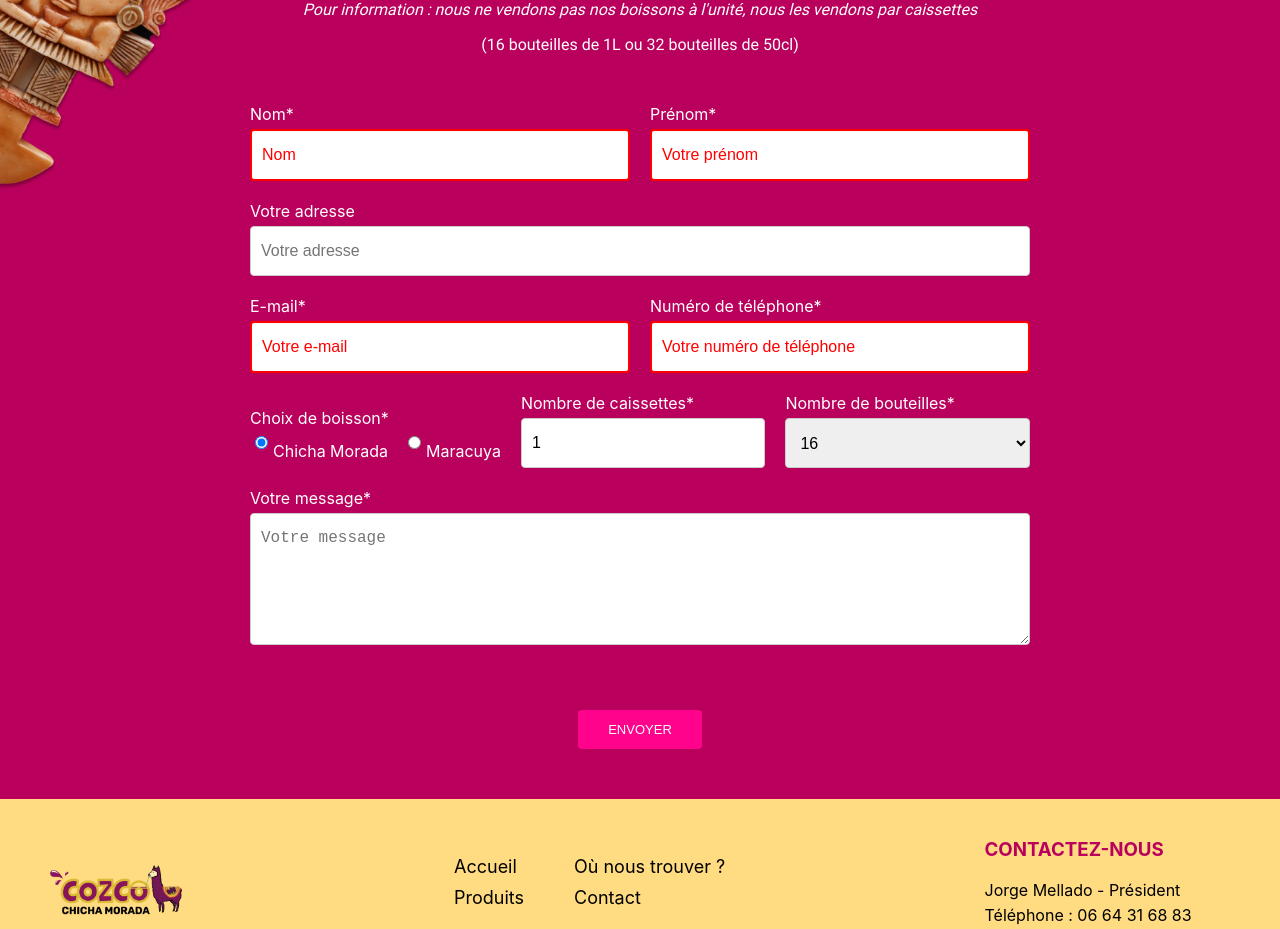
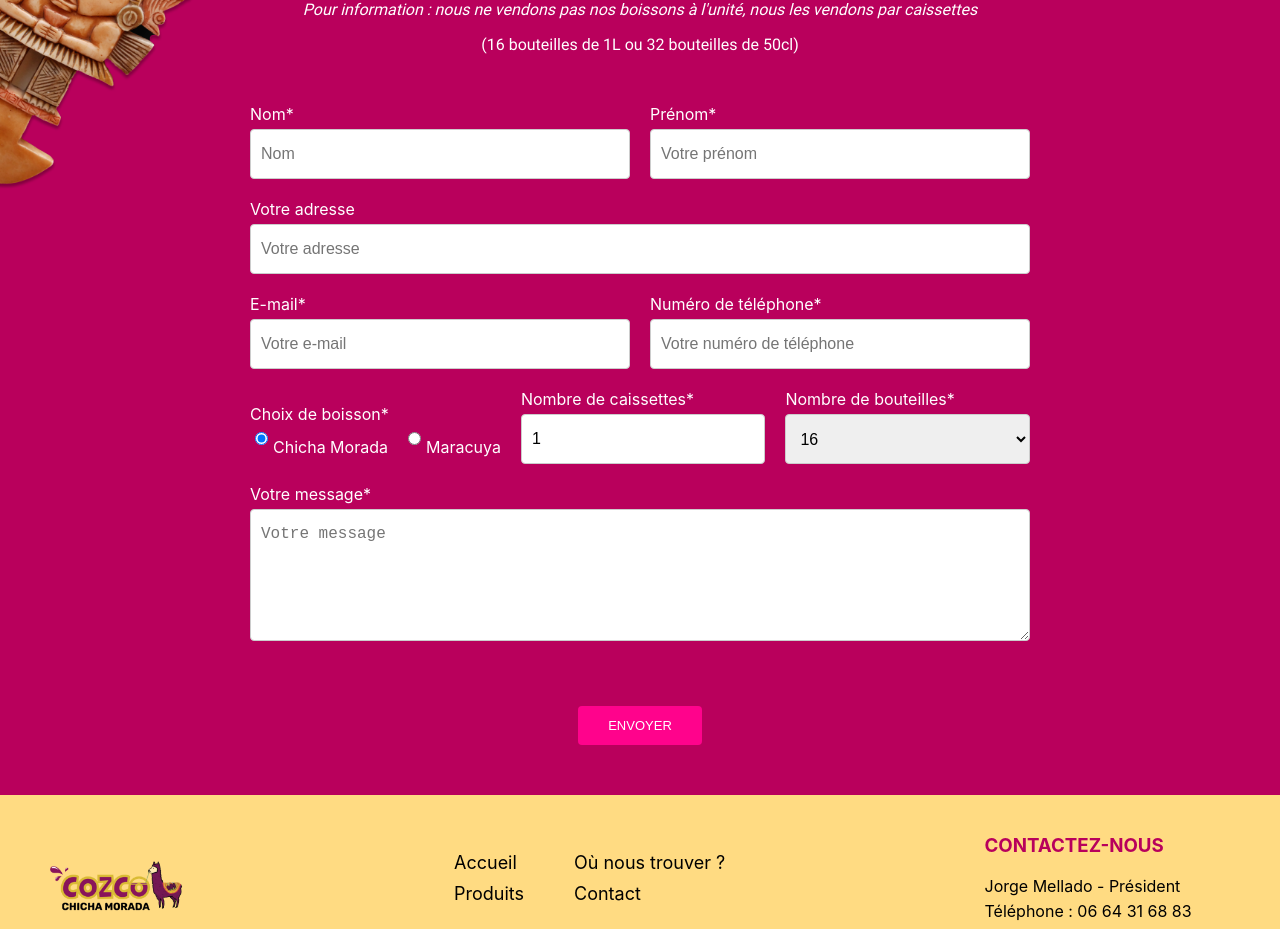
Before and after one commit to ikramchehouani/cozco-landing-page, a React (Create React App) app: page / in a window 1280 px wide. Shown: the part 3740-4669 px from the top of the page. Built offline with nearby package versions, Linux system fonts and the light colour scheme.

Commit message:
removed red inputs

```diff
--- a/src/components/Order/Order.css
+++ b/src/components/Order/Order.css
@@ -132,7 +132,7 @@ textarea {
   background-color: #FABA05;
 }
 
-input:invalid {
+/* input:invalid {
   border: 2px solid red;
 }
 
@@ -150,7 +150,7 @@ input:invalid:after {
 
 input:invalid::placeholder {
   color: red;
-}
+} */
 
 /* Responsive styles */
 @media (max-width: 768px) {
```
